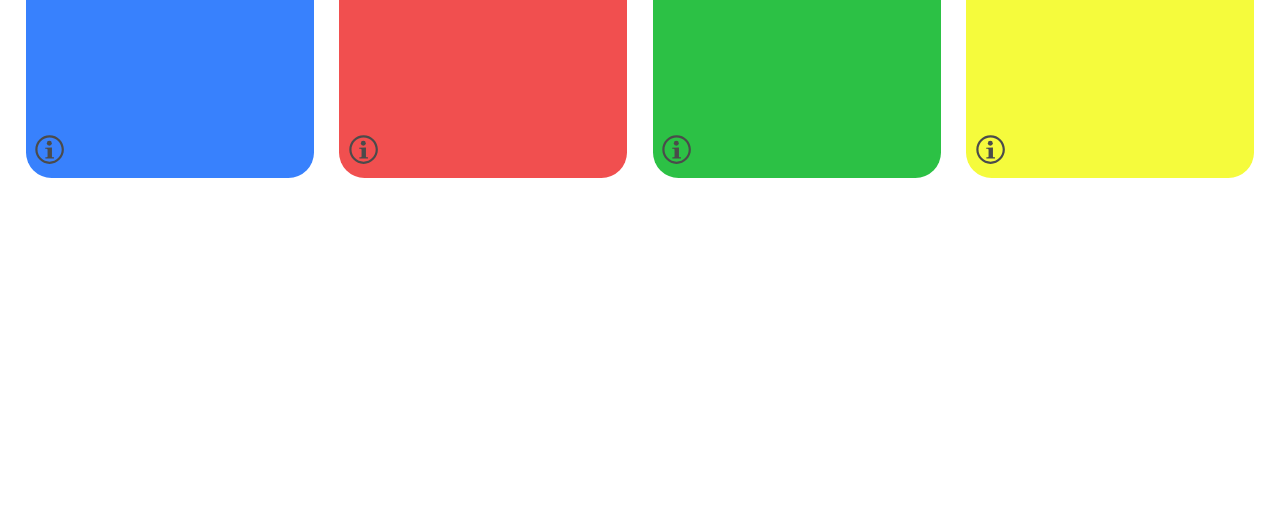
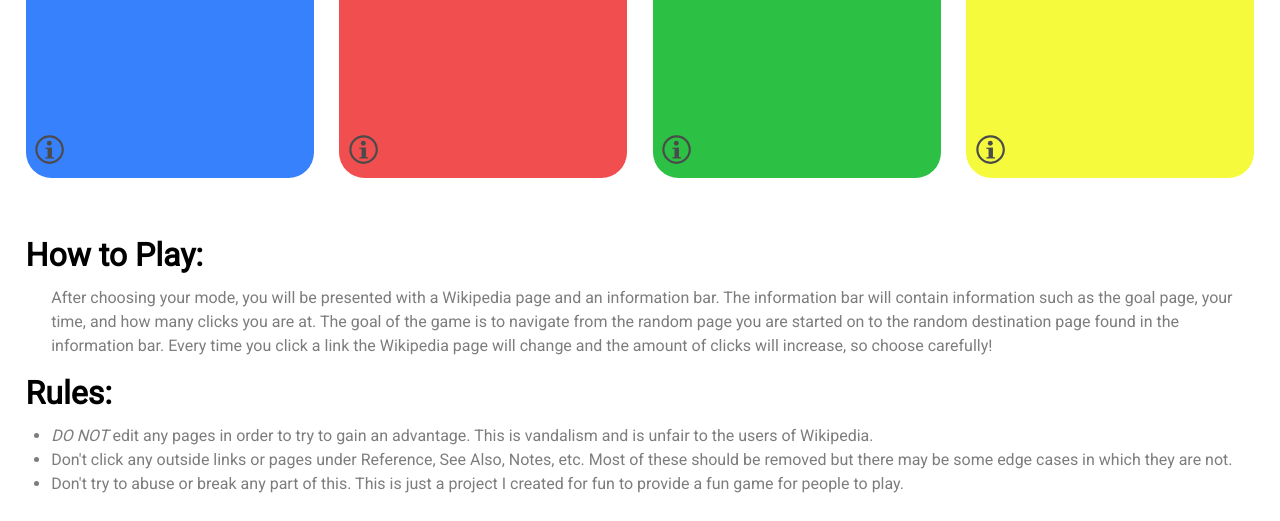
Before and after one commit to jbehr04/WikiMaze, a PHP site: page /html/index.html in a window 1280 px wide. Shown: the part 586-1107 px from the top of the page. Before the commit the page ends 764 px from the top, so only its background shows below. Run offline with PHP 8.4, Linux system fonts and the light colour scheme; some web fonts are replaced.

Commit message:
added some rules

```diff
--- a/css/Mode Boxes.css
+++ b/css/Mode Boxes.css
@@ -109,3 +109,21 @@
 #info-logo:hover ~#txt-4{
     opacity: 1;
 }
+.rules{
+    margin-top: 2vh;
+    padding: 2vw;
+    font-family: "roboto", sans-serif;
+    color: black;
+}
+h2.rules{
+    padding: 0;
+    font-size: 2em;
+}
+.rule-text{
+    padding: 0;
+    font-size: 1em;
+    margin-left: 2vw;
+    margin-top: 1.5vh;
+    line-height: 150%;
+    color: #7d7d7d;
+}
--- a/html/classic.html
+++ b/html/classic.html
@@ -33,6 +33,7 @@
     <div class="btn-space"></div>
     <button class="login" id="btn-login">Log In</button>
 </div>
+
 <script src="https://ajax.googleapis.com/ajax/libs/jquery/3.6.0/jquery.min.js" type="text/javascript"></script>
 <script src="../JavaScript/getPage.js"></script>
 </body>
--- a/html/index.html
+++ b/html/index.html
@@ -100,5 +100,20 @@
     </div></a>
     <div class="margin"></div>
 </div>
+<div class="rules">
+    <h2 class="rules">How to Play: </h2>
+    <p class="rule-text">
+        After choosing your mode, you will be presented with a Wikipedia page and an information bar.
+        The information bar will contain information such as the goal page, your time, and how many clicks you are at.
+        The goal of the game is to navigate from the random page you are started on to the random destination page found in the information bar.
+        Every time you click a link the Wikipedia page will change and the amount of clicks will increase, so choose carefully!
+    </p>
+    <h2 class="rules">Rules: </h2>
+    <ul class="rule-text">
+        <li><i>DO NOT</i> edit any pages in order to try to gain an advantage. This is vandalism and is unfair to the users of Wikipedia.</li>
+        <li>Don't click any outside links or pages under Reference, See Also, Notes, etc. Most of these should be removed but there may be some edge cases in which they are not.</li>
+        <li>Don't try to abuse or break any part of this. This is just a project I created for fun to provide a fun game for people to play.</li>
+    </ul>
+</div>
 </body>
 </html>
```
